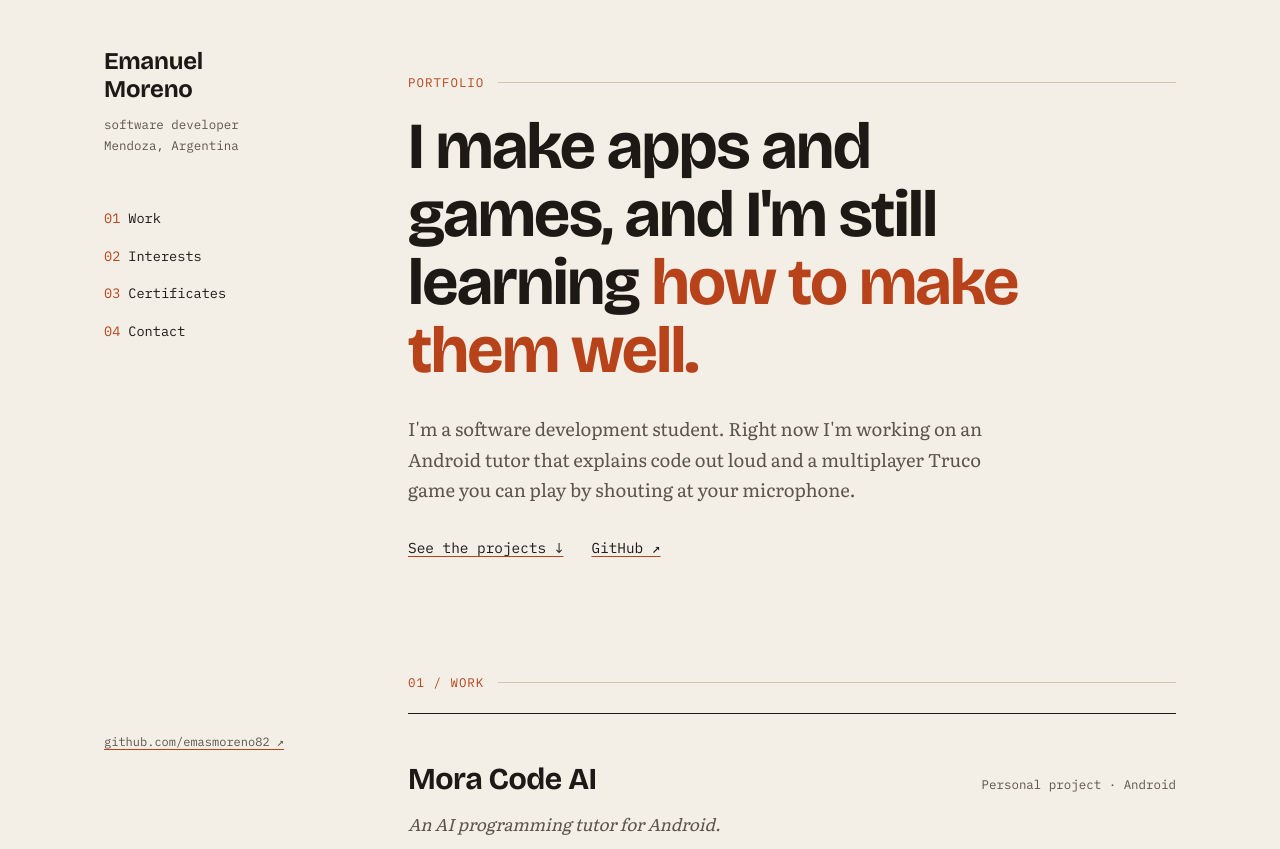
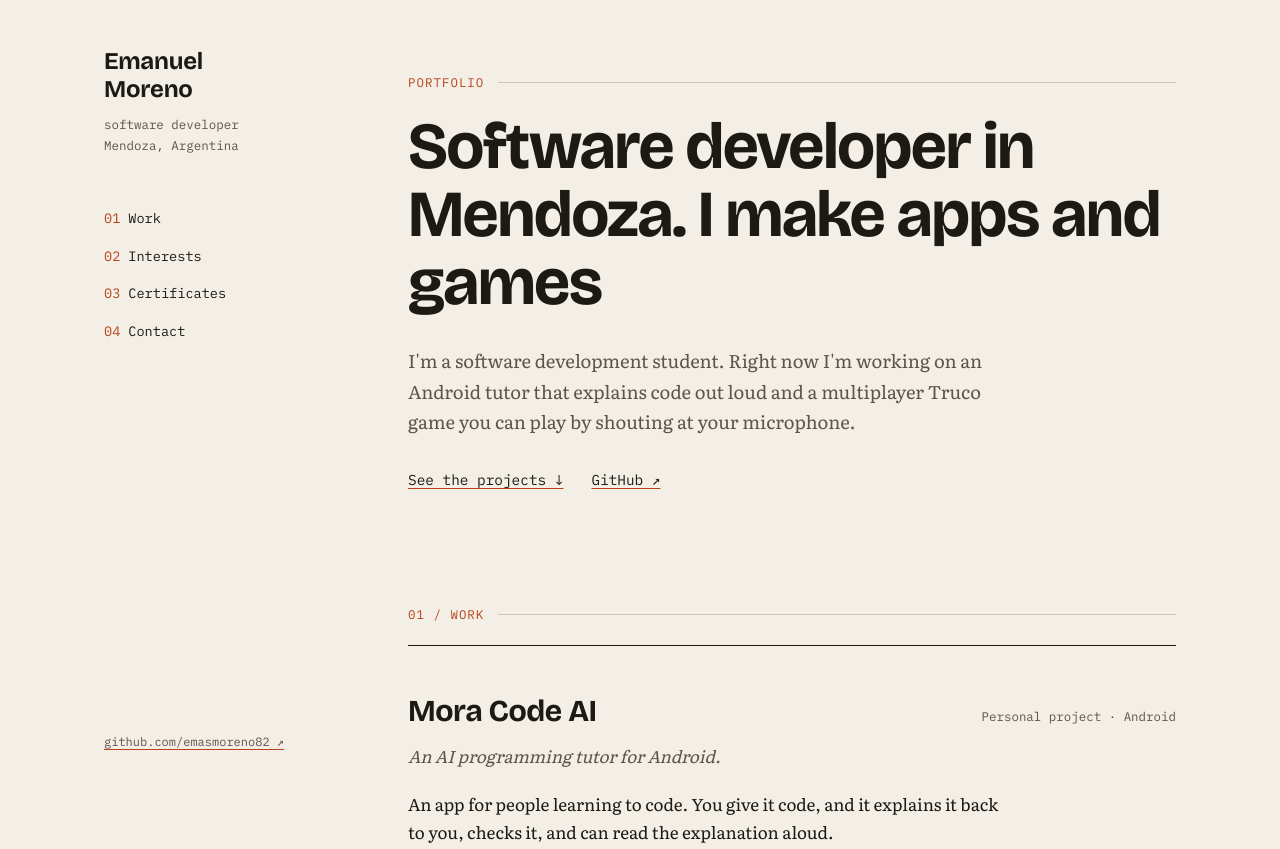
Before and after one commit to emasmoreno82/emasmoreno82.github.io, a plain HTML site: page index.html in a window 1280 px wide. Shown: the top 849 px of the page. Drawn offline with nearby package versions, Linux system fonts and the light colour scheme.

Commit message:
Update index.html

```diff
--- a/index.html
+++ b/index.html
@@ -105,7 +105,7 @@
     font-size: clamp(2.4rem, 5.4vw, 4.1rem);
     line-height: 1.04;
     letter-spacing: -0.025em;
-    max-width: 16ch;
+    max-width: 20ch;
   }
   h1 em { font-style: normal; color: var(--accent); }
   .lede { margin-top: 28px; max-width: 54ch; font-size: 1.15rem; color: var(--ink-soft); }
@@ -205,7 +205,7 @@
 
     <section>
       <p class="label">Portfolio</p>
-      <h1>I make apps and games, and I'm still learning <em>how to make them well.</em></h1>
+      <h1>Software developer in Mendoza. I make apps and games</h1>
       <p class="lede">
         I'm a software development student. Right now I'm working on an Android tutor that explains code out loud
         and a multiplayer Truco game you can play by shouting at your microphone.
```
